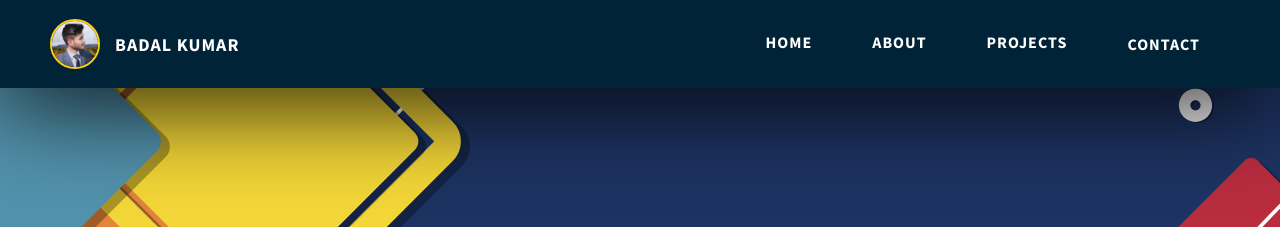
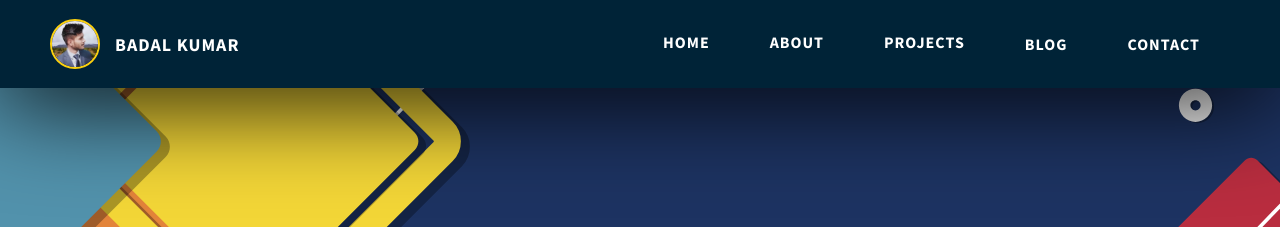
Before and after one commit to exploreprogramming/exploreprogramming.github.io, a Jekyll site: the page built from badalkumar.html, in a window 1280 px wide. Shown: the top 227 px of the page. Built offline with Jekyll 4.4.1, drawn with Linux system fonts in a browser that asks for light colours.

Commit message:
add blog to portfolio

```diff
--- a/_config.yml
+++ b/_config.yml
@@ -1,5 +1,5 @@
 title: "Coding Room"
-author: "Coding Room"
+author: "Badal Kumar"
 description: "Coding Room is a dedicated platform designed to provide comprehensive coding tutorials and resources for learners of all levels. Our mission is to make coding accessible and enjoyable for everyone, regardless of their background or experience level."
 image: "/assets/images/icons/logo.png"
 permalink: /:title/
--- a/badalkumar.html
+++ b/badalkumar.html
@@ -9,6 +10,7 @@ permalink: /admin/
     <script async src="https://www.googletagmanager.com/gtag/js?id=G-RCJ5X4KE7L"></script>
     <script>
         window.dataLayer = window.dataLayer || [];
+
         function gtag() {
             dataLayer.push(arguments);
         }
@@ -57,6 +59,9 @@ permalink: /admin/
                         <button class="header__link text-white">Projects</button>
                     </li>
                     <li class="header__link-wrapper">
+                        <a href="/" class="header__link text-white">Blog</a>
+                    </li>
+                    <li class="header__link-wrapper">
                         <a href="https://linkedin.com/in/thebadalkumar" class="header__link text-white">Contact</a>
                     </li>
                 </ul>
@@ -77,6 +82,9 @@ permalink: /admin/
                     </li>
                     <li class="header__sm-menu-link projectM">
                         <a>Projects</a>
+                    </li>
+                    <li class="header__sm-menu-link">
+                        <a href="/">Blog</a>
                     </li>
                     <li class="header__sm-menu-link">
                         <a href="https://linkedin.com/in/thebadalkumar">Contact</a>
```
Also changed, not shown: other parts of badalkumar.html (+1 -0 lines).
